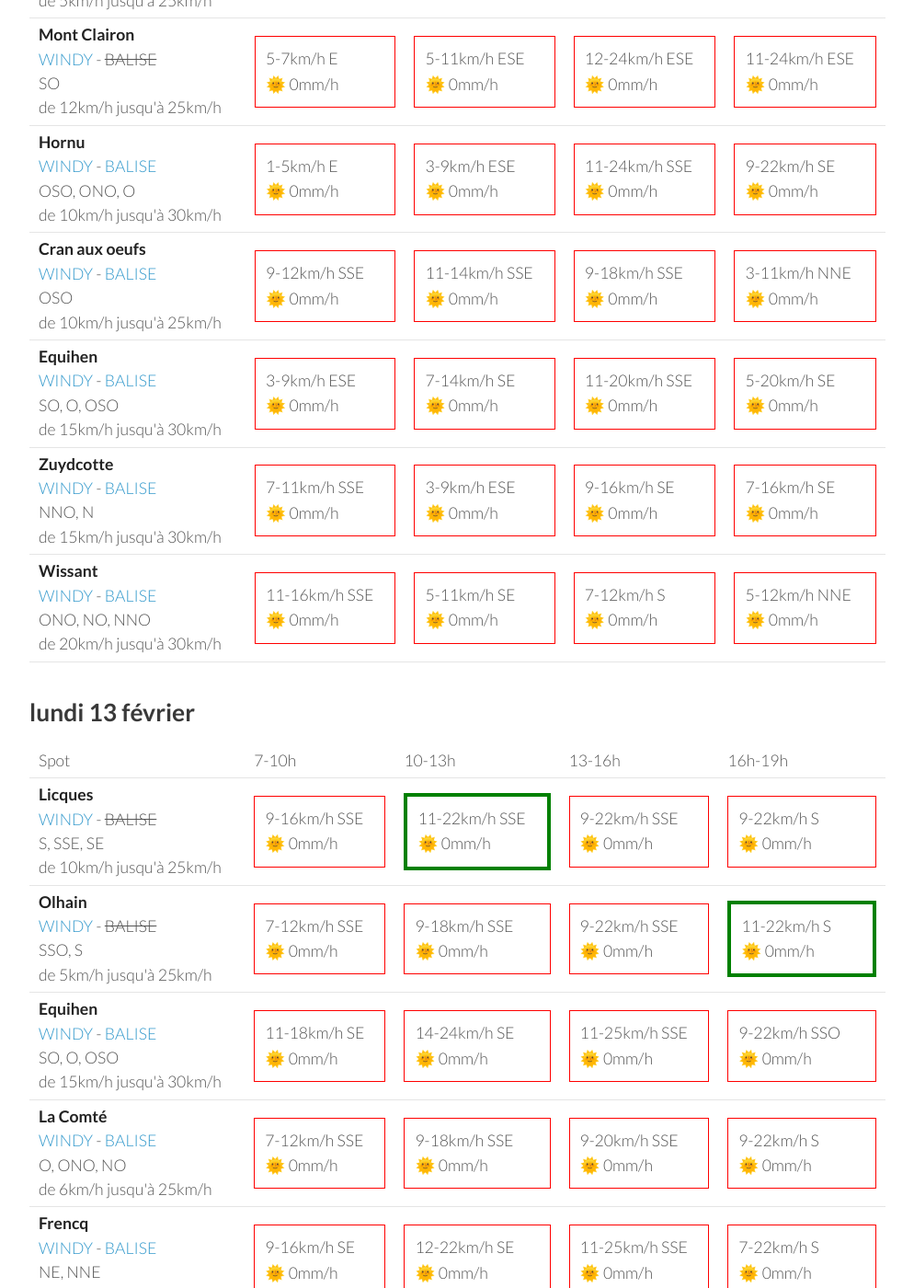
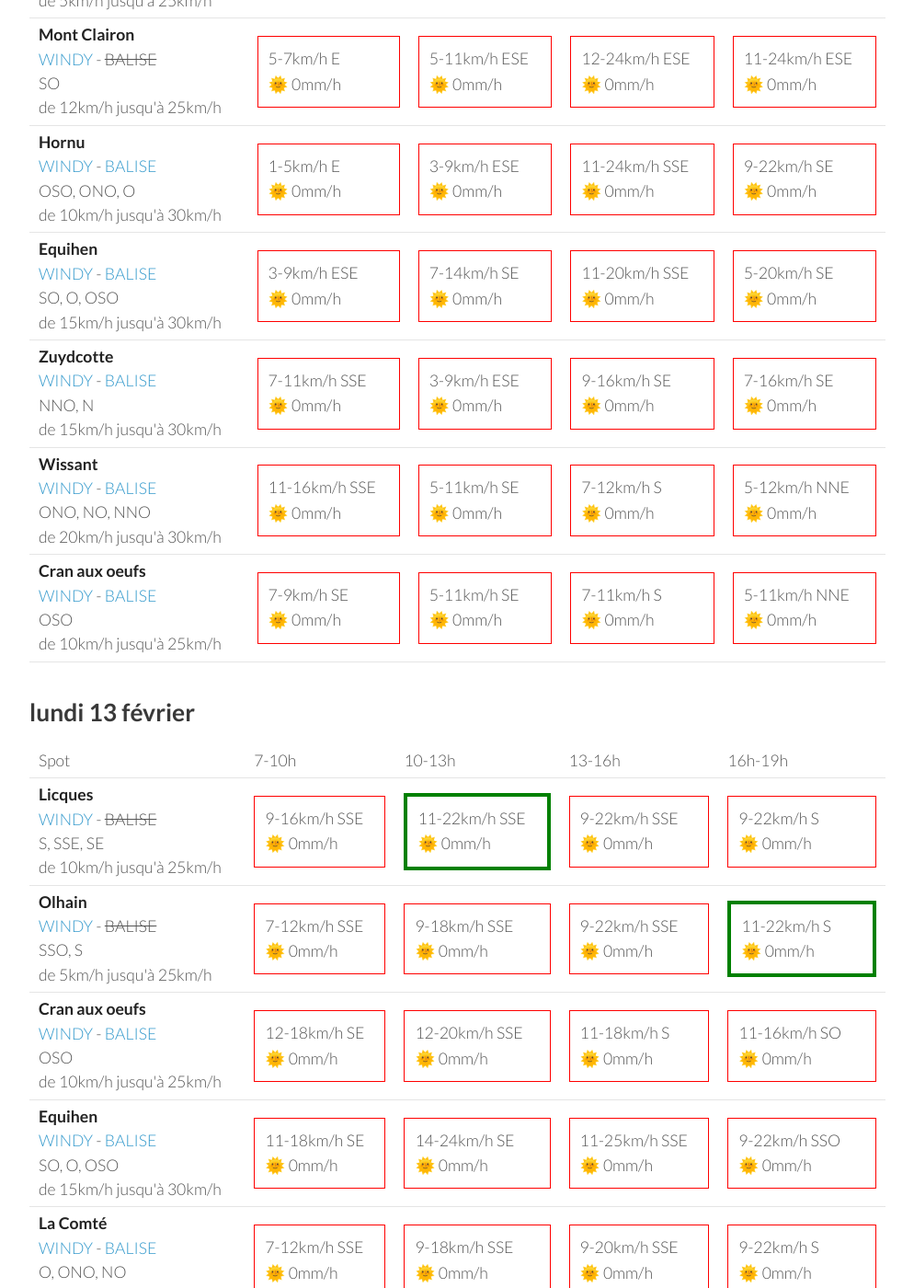
Before and after one commit to parapente-dans-le-nord/parapente-dans-le-nord.github.io, a Jekyll site: the page built from all.markdown, in a window 1280 px wide and 1400 px high, scrolled down 3397 px. Shown: the whole window at 92% size, without its empty margins (26-1020 px from the left). Built offline with Jekyll 4.4.1, drawn with Linux system fonts in a browser that asks for light colours; some of the changed text lies outside the part shown.

Commit message:
update index.markdown

```diff
--- a/all.markdown
+++ b/all.markdown
@@ -22,22 +22,21 @@ page mise à jour le vendredi 10 février 17:03
       <td>16h-19h</td>
     </tr>
 <tr>
-        <td><strong>Cran aux oeufs</strong><br><a href="https://windy.com/50.847/1.584?50.451,1.582,8,m:e3TagdN">WINDY</a> - <span class=""><a href="https://www.meteociel.fr/temps-reel/obs_villes.php?code2=7004">BALISE</a> </span><br> <span class="vent-favorable">OSO</span><br><span class="force-vent">de 10km/h jusqu'à 25km/h</span> </td>
-
-            <td><div class="not-flyable"><p>9-12km/h SSO</p><p>🌞 0mm/h</p></div></td>
-            <td><div class="not-flyable"><p>12-18km/h SSO</p><p>🌞 0mm/h</p></div></td>
-            <td><div class="not-flyable"><p>20-27km/h OSO</p><p>🌞 0mm/h</p></div></td>
-            <td><div class="not-flyable"><p>27-35km/h OSO</p><p>🌞 0mm/h</p></div></td>
-
-
-    </tr>
-<tr>
         <td><strong>La Comté</strong><br><a href="https://windy.com/50.426/2.500?50.025,2.499,8">WINDY</a> - <span class=""><a href="https://balisemeteo.com/balise.php?idBalise=">BALISE</a> </span><br> <span class="vent-favorable">O, ONO, NO</span><br><span class="force-vent">de 6km/h jusqu'à 25km/h</span> </td>
 
             <td><div class="not-flyable"><p>0-0km/h NA</p><p>🌧️ 0mm/h</p></div></td>
             <td><div class="not-flyable"><p>0-0km/h NA</p><p>🌧️ 0mm/h</p></div></td>
             <td><div class="not-flyable"><p>0-0km/h NA</p><p>🌧️ 0mm/h</p></div></td>
             <td><div class="not-flyable"><p>20-35km/h O</p><p>🌞 0mm/h</p></div></td>
+
+    </tr>
+<tr>
+        <td><strong>Cran aux oeufs</strong><br><a href="https://windy.com/50.847/1.584?50.451,1.582,8,m:e3TagdN">WINDY</a> - <span class=""><a href="https://www.meteociel.fr/temps-reel/obs_villes.php?code2=7004">BALISE</a> </span><br> <span class="vent-favorable">OSO</span><br><span class="force-vent">de 10km/h jusqu'à 25km/h</span> </td>
+
+            <td><div class="not-flyable"><p>0-0km/h NA</p><p>🌧️ 0mm/h</p></div></td>
+            <td><div class="not-flyable"><p>0-0km/h NA</p><p>🌧️ 0mm/h</p></div></td>
+            <td><div class="not-flyable"><p>0-0km/h NA</p><p>🌧️ 0mm/h</p></div></td>
+            <td><div class="not-flyable"><p>29-40km/h OSO</p><p>🌞 0mm/h</p></div></td>
 
     </tr>
 <tr>
@@ -160,10 +159,10 @@ page mise à jour le vendredi 10 février 17:03
 <tr>
         <td><strong>Cran aux oeufs</strong><br><a href="https://windy.com/50.847/1.584?50.451,1.582,8,m:e3TagdN">WINDY</a> - <span class=""><a href="https://www.meteociel.fr/temps-reel/obs_villes.php?code2=7004">BALISE</a> </span><br> <span class="vent-favorable">OSO</span><br><span class="force-vent">de 10km/h jusqu'à 25km/h</span> </td>
 
-            <td><div class="not-flyable"><p>16-24km/h ONO</p><p>🌞 0mm/h</p></div></td>
-            <td><div class="not-flyable"><p>14-22km/h ONO</p><p>🌞 0mm/h</p></div></td>
-            <td><div class="not-flyable"><p>11-18km/h O</p><p>🌞 0mm/h</p></div></td>
-            <td><div class="not-flyable"><p>7-14km/h OSO</p><p>🌞 0mm/h</p></div></td>
+            <td><div class="not-flyable"><p>16-22km/h O</p><p>🌞 0mm/h</p></div></td>
+            <td><div class="not-flyable"><p>16-22km/h O</p><p>🌞 0mm/h</p></div></td>
+            <td><div class="not-flyable"><p>18-29km/h O</p><p>🌞 0mm/h</p></div></td>
+            <td><div class="not-flyable"><p>11-16km/h O</p><p>🌞 0mm/h</p></div></td>
 
 
     </tr>
@@ -304,16 +303,6 @@ page mise à jour le vendredi 10 février 17:03
 
     </tr>
 <tr>
-        <td><strong>Cran aux oeufs</strong><br><a href="https://windy.com/50.847/1.584?50.451,1.582,8,m:e3TagdN">WINDY</a> - <span class=""><a href="https://www.meteociel.fr/temps-reel/obs_villes.php?code2=7004">BALISE</a> </span><br> <span class="vent-favorable">OSO</span><br><span class="force-vent">de 10km/h jusqu'à 25km/h</span> </td>
-
-            <td><div class="not-flyable"><p>9-12km/h SSE</p><p>🌞 0mm/h</p></div></td>
-            <td><div class="not-flyable"><p>11-14km/h SSE</p><p>🌞 0mm/h</p></div></td>
-            <td><div class="not-flyable"><p>9-18km/h SSE</p><p>🌞 0mm/h</p></div></td>
-            <td><div class="not-flyable"><p>3-11km/h NNE</p><p>🌞 0mm/h</p></div></td>
-
-
-    </tr>
-<tr>
         <td><strong>Equihen</strong><br><a href="https://windy.com/50.679/1.572?50.279,1.571,8,m:e3CagdM">WINDY</a> - <span class=""><a href="https://balisemeteo.com/balise_histo.php?idBalise=159">BALISE</a> </span><br> <span class="vent-favorable">SO, O, OSO</span><br><span class="force-vent">de 15km/h jusqu'à 30km/h</span> </td>
 
             <td><div class="not-flyable"><p>3-9km/h ESE</p><p>🌞 0mm/h</p></div></td>
@@ -340,6 +329,16 @@ page mise à jour le vendredi 10 février 17:03
             <td><div class="not-flyable"><p>5-11km/h SE</p><p>🌞 0mm/h</p></div></td>
             <td><div class="not-flyable"><p>7-12km/h S</p><p>🌞 0mm/h</p></div></td>
             <td><div class="not-flyable"><p>5-12km/h NNE</p><p>🌞 0mm/h</p></div></td>
+
+
+    </tr>
+<tr>
+        <td><strong>Cran aux oeufs</strong><br><a href="https://windy.com/50.847/1.584?50.451,1.582,8,m:e3TagdN">WINDY</a> - <span class=""><a href="https://www.meteociel.fr/temps-reel/obs_villes.php?code2=7004">BALISE</a> </span><br> <span class="vent-favorable">OSO</span><br><span class="force-vent">de 10km/h jusqu'à 25km/h</span> </td>
+
+            <td><div class="not-flyable"><p>7-9km/h SE</p><p>🌞 0mm/h</p></div></td>
+            <td><div class="not-flyable"><p>5-11km/h SE</p><p>🌞 0mm/h</p></div></td>
+            <td><div class="not-flyable"><p>7-11km/h S</p><p>🌞 0mm/h</p></div></td>
+            <td><div class="not-flyable"><p>5-11km/h NNE</p><p>🌞 0mm/h</p></div></td>
 
 
     </tr>
@@ -380,6 +379,16 @@ page mise à jour le vendredi 10 février 17:03
 
     </tr>
 <tr>
+        <td><strong>Cran aux oeufs</strong><br><a href="https://windy.com/50.847/1.584?50.451,1.582,8,m:e3TagdN">WINDY</a> - <span class=""><a href="https://www.meteociel.fr/temps-reel/obs_villes.php?code2=7004">BALISE</a> </span><br> <span class="vent-favorable">OSO</span><br><span class="force-vent">de 10km/h jusqu'à 25km/h</span> </td>
+
+            <td><div class="not-flyable"><p>12-18km/h SE</p><p>🌞 0mm/h</p></div></td>
+            <td><div class="not-flyable"><p>12-20km/h SSE</p><p>🌞 0mm/h</p></div></td>
+            <td><div class="not-flyable"><p>11-18km/h S</p><p>🌞 0mm/h</p></div></td>
+            <td><div class="not-flyable"><p>11-16km/h SO</p><p>🌞 0mm/h</p></div></td>
+
+
+    </tr>
+<tr>
         <td><strong>Equihen</strong><br><a href="https://windy.com/50.679/1.572?50.279,1.571,8,m:e3CagdM">WINDY</a> - <span class=""><a href="https://balisemeteo.com/balise_histo.php?idBalise=159">BALISE</a> </span><br> <span class="vent-favorable">SO, O, OSO</span><br><span class="force-vent">de 15km/h jusqu'à 30km/h</span> </td>
 
             <td><div class="not-flyable"><p>11-18km/h SE</p><p>🌞 0mm/h</p></div></td>
@@ -406,16 +415,6 @@ page mise à jour le vendredi 10 février 17:03
             <td><div class="not-flyable"><p>12-22km/h SE</p><p>🌞 0mm/h</p></div></td>
             <td><div class="not-flyable"><p>11-25km/h SSE</p><p>🌞 0mm/h</p></div></td>
             <td><div class="not-flyable"><p>7-22km/h S</p><p>🌞 0mm/h</p></div></td>
-
-
-    </tr>
-<tr>
-        <td><strong>Cran aux oeufs</strong><br><a href="https://windy.com/50.847/1.584?50.451,1.582,8,m:e3TagdN">WINDY</a> - <span class=""><a href="https://www.meteociel.fr/temps-reel/obs_villes.php?code2=7004">BALISE</a> </span><br> <span class="vent-favorable">OSO</span><br><span class="force-vent">de 10km/h jusqu'à 25km/h</span> </td>
-
-            <td><div class="not-flyable"><p>12-16km/h SE</p><p>🌞 0mm/h</p></div></td>
-            <td><div class="not-flyable"><p>11-18km/h SE</p><p>🌞 0mm/h</p></div></td>
-            <td><div class="not-flyable"><p>11-14km/h S</p><p>🌞 0mm/h</p></div></td>
-            <td><div class="not-flyable"><p>7-12km/h SSO</p><p>🌞 0mm/h</p></div></td>
 
 
     </tr>
--- a/index.markdown
+++ b/index.markdown
@@ -7,7 +7,7 @@ title:  "Ou ça vole"
 {: .links}
 
 # Prevision Windy, modèle Arome
-page mise à jour le vendredi 10 février 17:03
+page mise à jour le vendredi 10 février 19:03
 
 
 
```
Also changed, not shown: other parts of all.markdown (+1 -1 lines).
